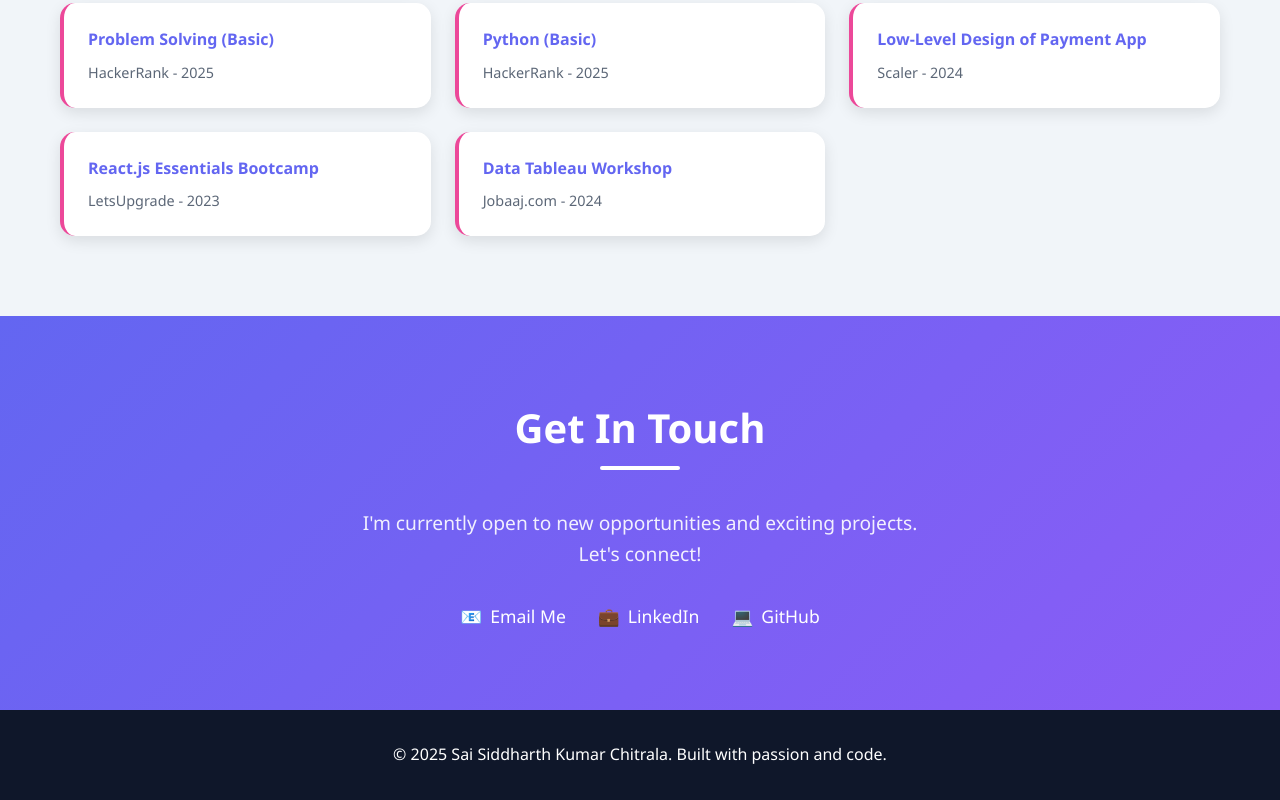
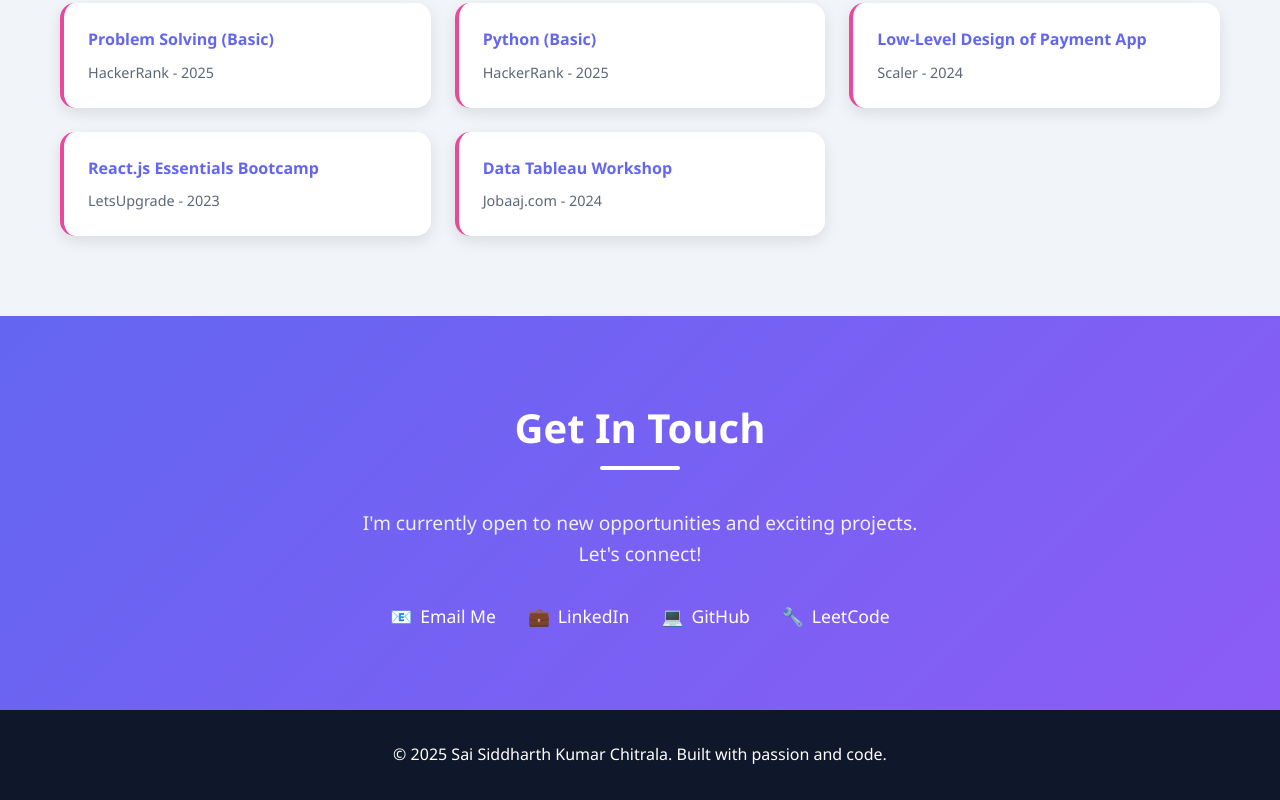
Before and after one commit to SiddharthChitrala/SiddharthChitrala.github.io, a plain HTML site: page index.html in a window 1280 px wide. Shown: the part 4398-5198 px from the top of the page. Drawn offline with Linux system fonts and the light colour scheme.

Commit message:
Add LeetCode link to contact section

```diff
--- a/index.html
+++ b/index.html
@@ -788,6 +788,9 @@
                     <a href="https://github.com/SiddharthChitrala" target="_blank" class="contact-link">
                         <span>💻</span> GitHub
                     </a>
+                     <a href="https://leetcode.com/u/C_Sai_Siddharth_Kumar/" target="_blank" class="contact-link">
+                        <span>🔧</span> LeetCode
+                    </a>
                 </div>
             </div>
         </div>
```
